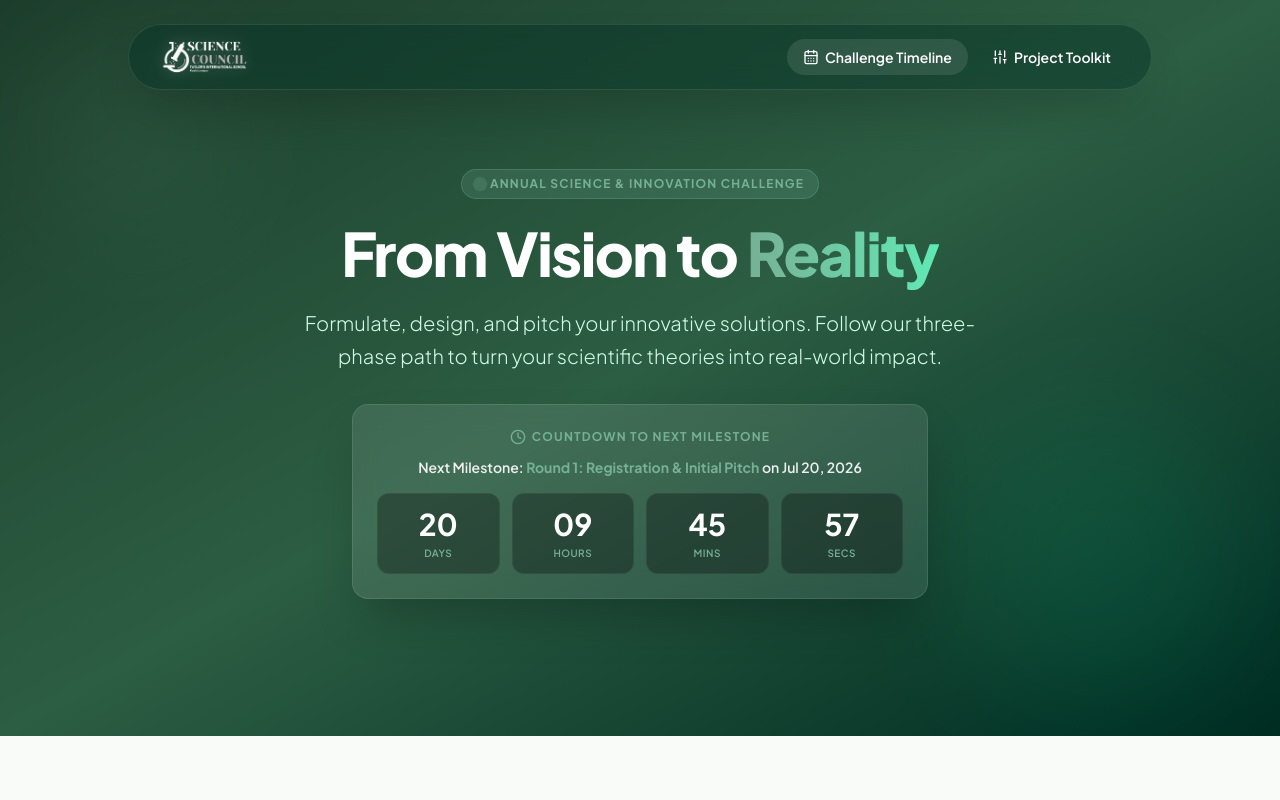
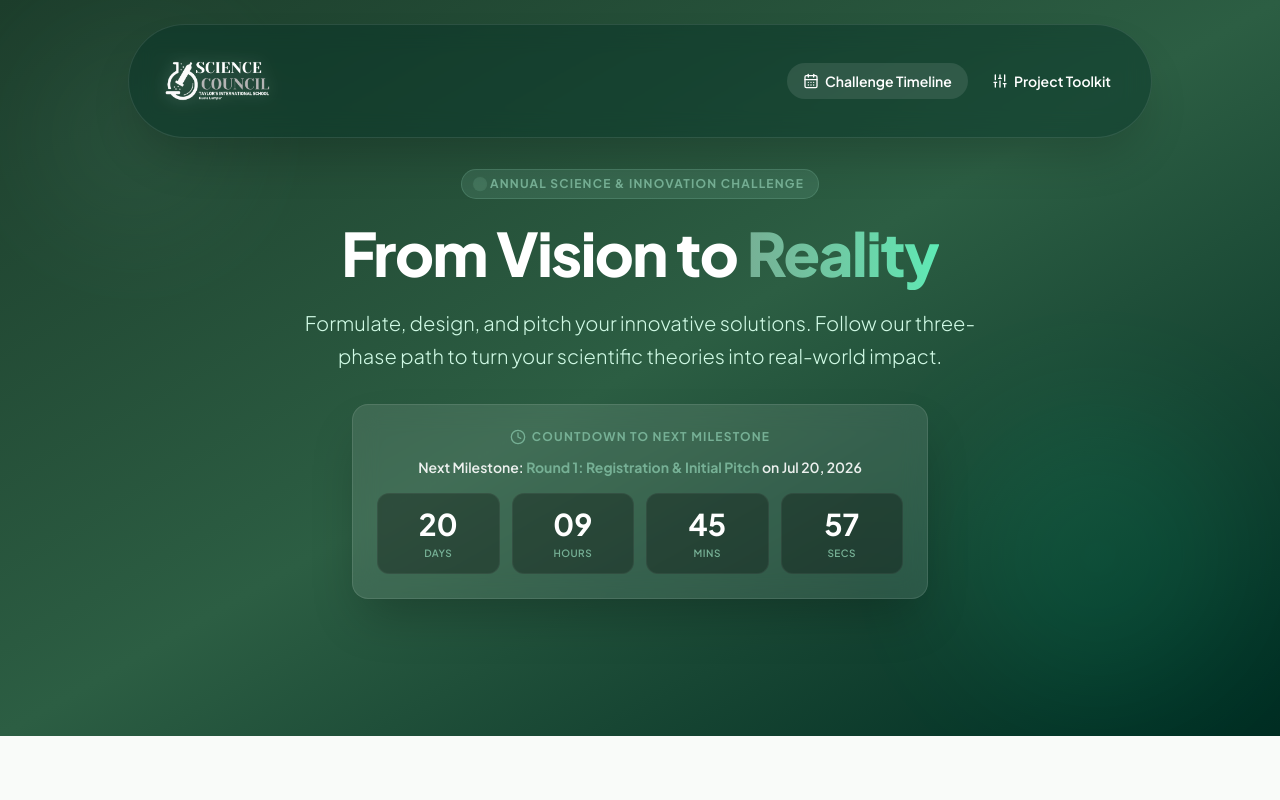
Before and after one commit to asimosereal/TISKL-Science-Council-Website, a Next.js app: page / in a window 1280 px wide. Shown: the top 800 px of the page. Built offline with nearby package versions, Linux system fonts and the light colour scheme.

Commit message:
Update page.tsx

```diff
--- a/app/page.tsx
+++ b/app/page.tsx
@@ -184,13 +184,13 @@ export default function Home() {
     <div className="bg-[#f9fbf9] text-gray-800 antialiased min-h-screen flex flex-col justify-between font-sans">
       {/* ========== FLOATING MAC DOCK NAVBAR (DARK) ========== */}
       <nav className="fixed top-6 left-1/2 -translate-x-1/2 z-50 w-[95%] max-w-5xl rounded-full bg-emerald-950/40 backdrop-blur-md border border-white/10 shadow-2xl shadow-black/20">
-        <div className="px-5 sm:px-6 h-16 flex items-center justify-between">
+        <div className="px-5 sm:px-6 py-4 flex items-center justify-between">
           {/* Logo — highly visible */}
           {/* eslint-disable-next-line @next/next/no-img-element */}
           <img
             src={logoUrl}
             alt="Science Council Taylor's International School KL Logo"
-            className="h-14 sm:h-16 w-auto object-contain drop-shadow-[0_0_8px_rgba(255,255,255,0.25)]"
+            className="h-16 sm:h-20 w-auto object-contain drop-shadow-[0_0_8px_rgba(255,255,255,0.25)]"
             referrerPolicy="no-referrer"
           />
           {/* Nav links */}
```
